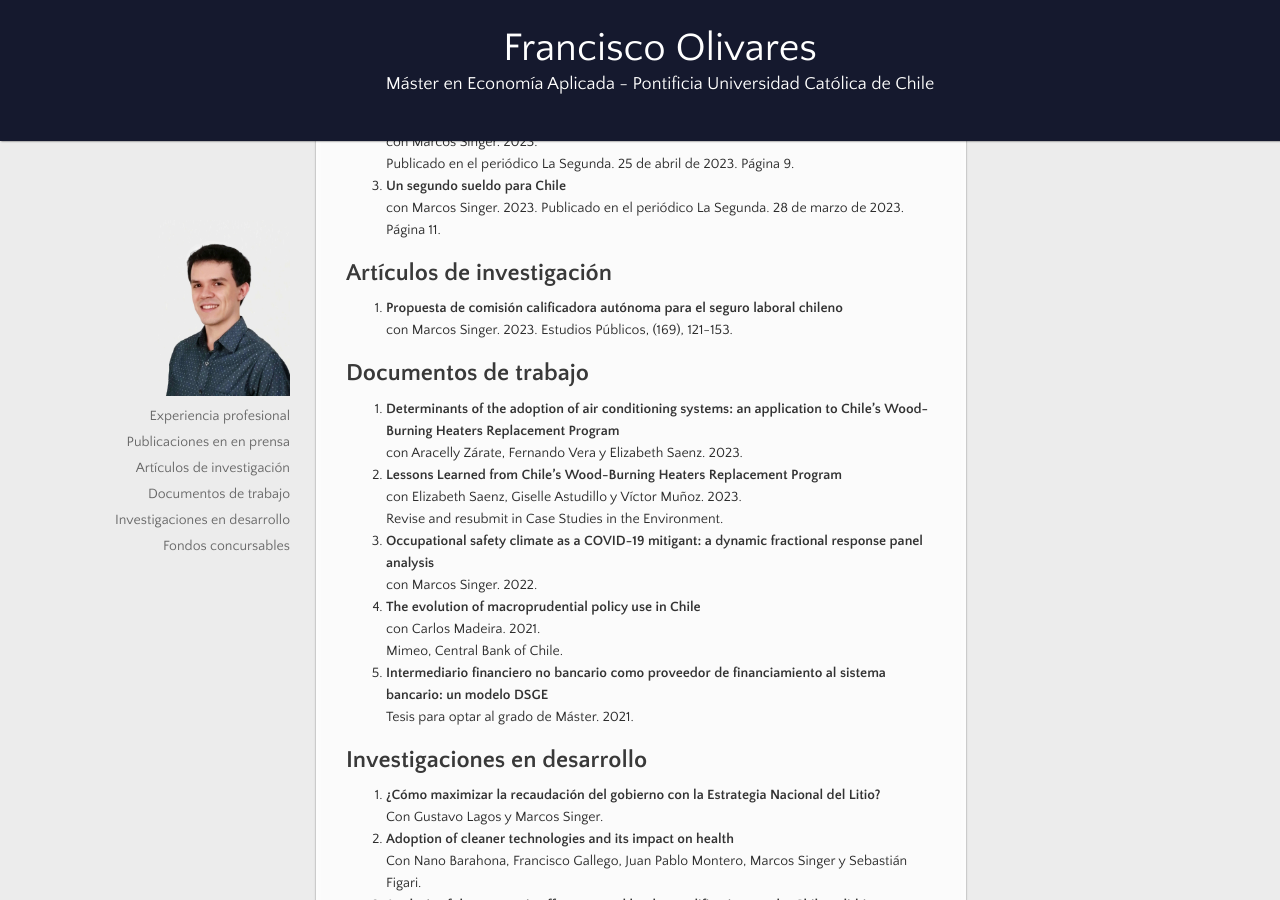
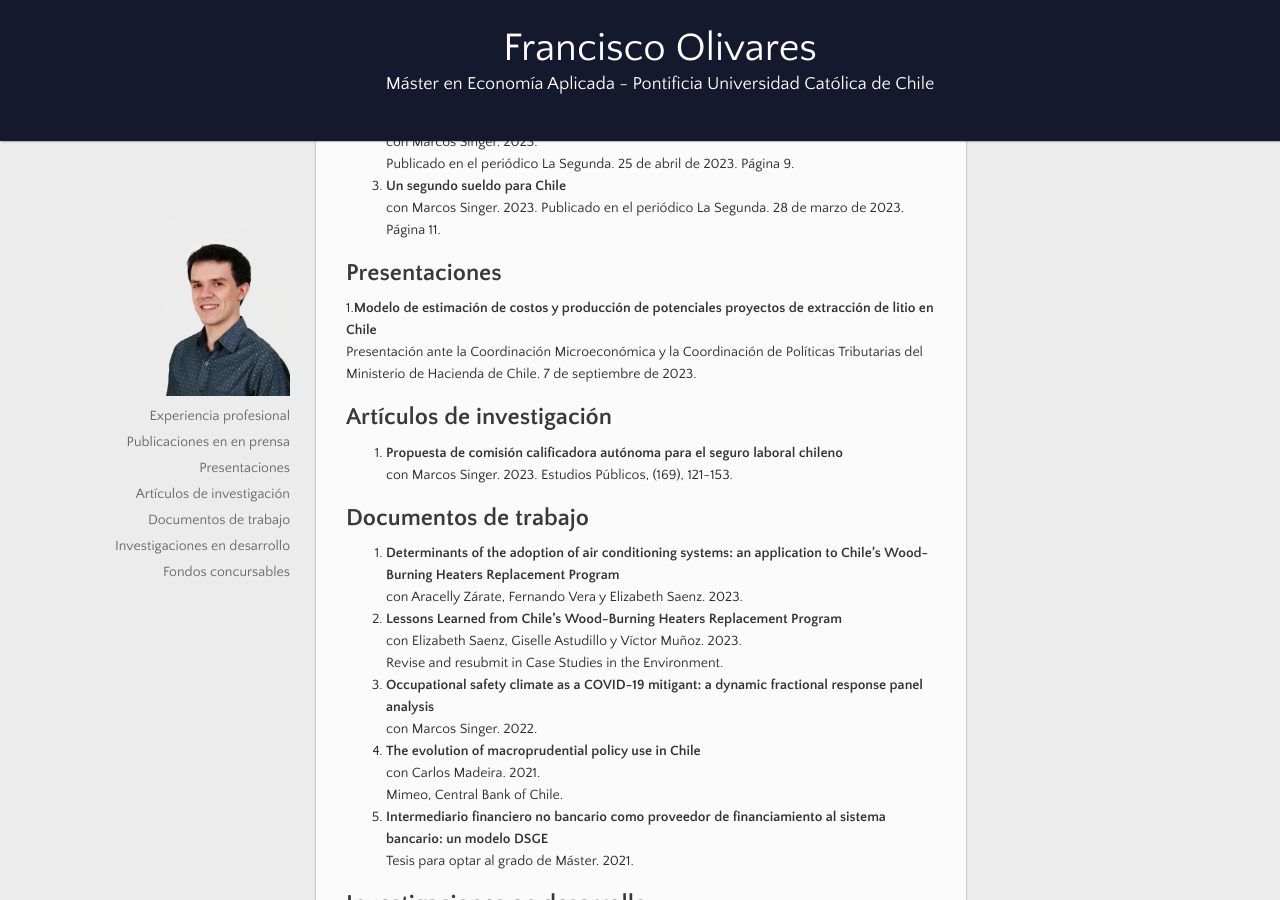
Before and after one commit to fco-olivares/fco-olivares.github.io, a Jekyll site: the page built from index.md, in a window 1280 px wide and 900 px high, scrolled down 931 px. Built offline with Jekyll 4.4.1, drawn with Linux system fonts in a browser that asks for light colours; our own code applies the rules of GitHub Pages for plain Markdown files.

Commit message:
Actualizar index.md

```diff
--- a/index.md
+++ b/index.md
@@ -35,6 +35,10 @@ Publicado en el periódico La Segunda. 25 de abril de 2023. Página 9.
 con Marcos Singer. 2023.
 Publicado en el periódico La Segunda. 28 de marzo de 2023. Página 11.
 
+## Presentaciones
+1.**Modelo de estimación de costos y producción de potenciales proyectos de extracción de litio en Chile**
+Presentación ante la Coordinación Microeconómica y la Coordinación de Políticas Tributarias del Ministerio de Hacienda de Chile. 7 de septiembre de 2023.
+
 ## Artículos de investigación
 1. [**Propuesta de comisión calificadora autónoma para el seguro laboral chileno**](https://doi.org/10.38178/07183089/2154220112)
 con Marcos Singer. 2023.
```
